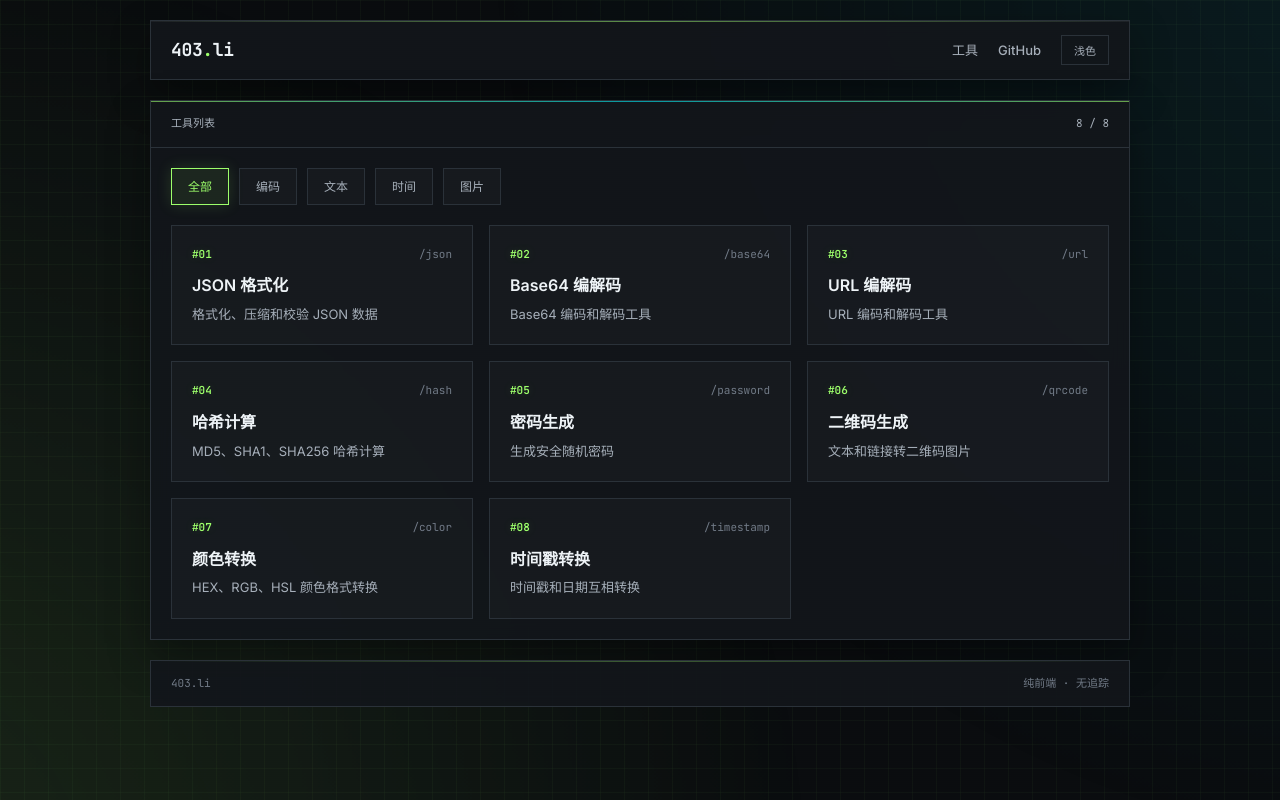
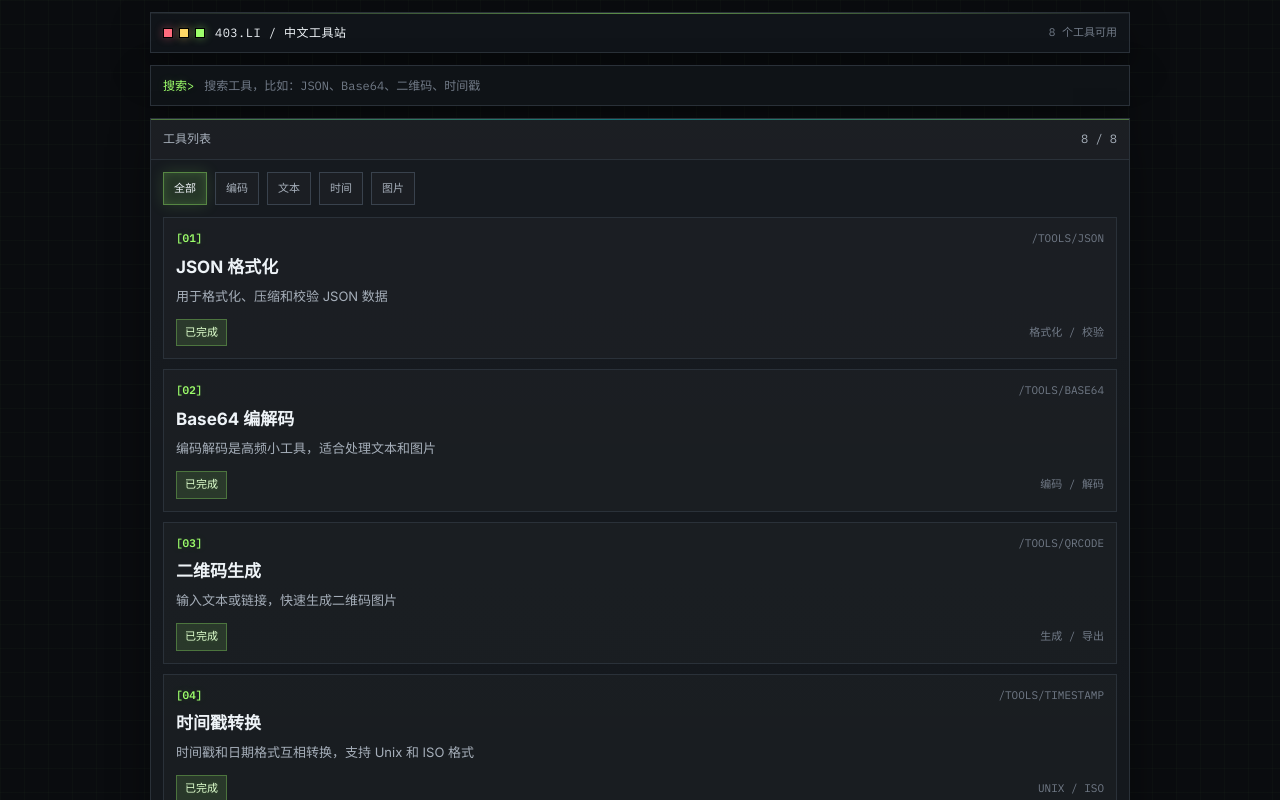
Before and after one commit to Xue-LC/403-li, a Vue app: page / in a window 1280 px wide. Shown: the top 800 px of the page. Built offline with nearby package versions, Linux system fonts and the light colour scheme.

Commit message:
refactor: 参考 HTML 文件简化布局，保留 Topbar+Search

```diff
--- a/src/App.vue
+++ b/src/App.vue
@@ -1,49 +1,91 @@
 <template>
   <div class="app">
-    <!-- 顶部导航 -->
+    <!-- Topbar -->
     <header class="topbar">
-      <a href="/" class="brand">403<span>.</span>li</a>
-      <nav class="nav">
-        <a href="/" class="nav-link">工具</a>
-        <a href="https://github.com" target="_blank" class="nav-link">GitHub</a>
-        <button class="theme-toggle" @click="toggleTheme">{{ isDark ? '浅色' : '深色' }}</button>
-      </nav>
+      <div class="brand">
+        <div class="leds">
+          <span></span>
+          <span></span>
+          <span></span>
+        </div>
+        <span class="brand-text">403.li / 中文工具站</span>
+      </div>
+      <div class="status">{{ filteredTools.length }} 个工具可用</div>
     </header>
 
-    <!-- 工具面板 -->
-    <main class="tool-panel">
-      <div class="panel-head">
+    <!-- Search -->
+    <label class="search">
+      <span class="search-prefix">搜索&gt;</span>
+      <input
+        v-model="searchQuery"
+        placeholder="搜索工具，比如：JSON、Base64、二维码、时间戳"
+        @keyup.enter="handleSearch"
+      />
+    </label>
+
+    <!-- 工具列表 -->
+    <section class="pane">
+      <div class="pane-head">
         <span>工具列表</span>
         <span>{{ filteredTools.length }} / {{ tools.length }}</span>
       </div>
-      <div class="panel-body">
+      <div class="pane-body">
         <!-- 分类标签 -->
-        <div class="tabs">
-          <span class="tab" :class="{ active: activeTab === 'all' }" @click="activeTab = 'all'">全部</span>
-          <span class="tab" :class="{ active: activeTab === 'encoding' }" @click="activeTab = 'encoding'">编码</span>
-          <span class="tab" :class="{ active: activeTab === 'text' }" @click="activeTab = 'text'">文本</span>
-          <span class="tab" :class="{ active: activeTab === 'time' }" @click="activeTab = 'time'">时间</span>
-          <span class="tab" :class="{ active: activeTab === 'image' }" @click="activeTab = 'image'">图片</span>
+        <div class="group-tabs">
+          <span
+            class="tab"
+            :class="{ active: activeTab === 'all' }"
+            @click="activeTab = 'all'"
+          >全部</span>
+          <span
+            class="tab"
+            :class="{ active: activeTab === 'encoding' }"
+            @click="activeTab = 'encoding'"
+          >编码</span>
+          <span
+            class="tab"
+            :class="{ active: activeTab === 'text' }"
+            @click="activeTab = 'text'"
+          >文本</span>
+          <span
+            class="tab"
+            :class="{ active: activeTab === 'time' }"
+            @click="activeTab = 'time'"
+          >时间</span>
+          <span
+            class="tab"
+            :class="{ active: activeTab === 'image' }"
+            @click="activeTab = 'image'"
+          >图片</span>
         </div>
 
-        <!-- 工具网格 -->
-        <div class="tool-grid">
-          <article class="tool-item" v-for="tool in filteredTools" :key="tool.id" @click="navigateTo(tool.path)">
-            <div class="tool-header">
-              <span class="tool-id">#{{ tool.id.toString().padStart(2, '0') }}</span>
-              <span class="tool-path">{{ tool.path }}</span>
+        <!-- 工具卡片列表 -->
+        <div class="tool-list">
+          <article
+            class="tool-card"
+            v-for="tool in filteredTools"
+            :key="tool.id"
+            @click="navigateTo(tool.path)"
+          >
+            <div class="tool-top">
+              <span class="tool-id">[{{ tool.id.toString().padStart(2, '0') }}]</span>
+              <span>{{ tool.path }}</span>
             </div>
             <h3>{{ tool.name }}</h3>
             <p>{{ tool.description }}</p>
+            <div class="tool-foot">
+              <span class="tag">{{ tool.tag }}</span>
+              <span>{{ tool.features }}</span>
+            </div>
           </article>
         </div>
       </div>
-    </main>
+    </section>
 
-    <!-- 页脚 -->
+    <!-- Footer -->
     <footer class="footer">
-      <span>403.li</span>
-      <span>纯前端 · 无追踪</span>
+      <span>403.li // 中文终端工具站</span>
+      <span>纯前端 · 无追踪 · 开源</span>
     </footer>
   </div>
 </template>
@@ -53,39 +95,118 @@ export default {
   name: 'App',
   data() {
     return {
-      isDark: true,
+      searchQuery: '',
       activeTab: 'all',
       tools: [
-        { id: 1, path: '/json', name: 'JSON 格式化', description: '格式化、压缩和校验 JSON 数据', category: 'encoding' },
-        { id: 2, path: '/base64', name: 'Base64 编解码', description: 'Base64 编码和解码工具', category: 'encoding' },
-        { id: 3, path: '/url', name: 'URL 编解码', description: 'URL 编码和解码工具', category: 'encoding' },
-        { id: 4, path: '/hash', name: '哈希计算', description: 'MD5、SHA1、SHA256 哈希计算', category: 'text' },
-        { id: 5, path: '/password', name: '密码生成', description: '生成安全随机密码', category: 'text' },
-        { id: 6, path: '/qrcode', name: '二维码生成', description: '文本和链接转二维码图片', category: 'image' },
-        { id: 7, path: '/color', name: '颜色转换', description: 'HEX、RGB、HSL 颜色格式转换', category: 'image' },
-        { id: 8, path: '/timestamp', name: '时间戳转换', description: '时间戳和日期互相转换', category: 'time' }
+        {
+          id: 1,
+          path: '/tools/json',
+          name: 'JSON 格式化',
+          description: '用于格式化、压缩和校验 JSON 数据',
+          tag: '已完成',
+          features: '格式化 / 校验',
+          category: 'encoding'
+        },
+        {
+          id: 2,
+          path: '/tools/base64',
+          name: 'Base64 编解码',
+          description: '编码解码是高频小工具，适合处理文本和图片',
+          tag: '已完成',
+          features: '编码 / 解码',
+          category: 'encoding'
+        },
+        {
+          id: 3,
+          path: '/tools/qrcode',
+          name: '二维码生成',
+          description: '输入文本或链接，快速生成二维码图片',
+          tag: '已完成',
+          features: '生成 / 导出',
+          category: 'image'
+        },
+        {
+          id: 4,
+          path: '/tools/timestamp',
+          name: '时间戳转换',
+          description: '时间戳和日期格式互相转换，支持 Unix 和 ISO 格式',
+          tag: '已完成',
+          features: 'Unix / ISO',
+          category: 'time'
+        },
+        {
+          id: 5,
+          path: '/tools/url',
+          name: 'URL 编解码',
+          description: 'URL 编码和解码，处理特殊字符和中文',
+          tag: '已完成',
+          features: '编码 / 解码',
+          category: 'encoding'
+        },
+        {
+          id: 6,
+          path: '/tools/hash',
+          name: '哈希计算',
+          description: '计算 MD5、SHA1、SHA256 等哈希值',
+          tag: '已完成',
+          features: 'MD5 / SHA',
+          category: 'text'
+        },
+        {
+          id: 7,
+          path: '/tools/password',
+          name: '密码生成',
+          description: '生成安全随机密码，支持自定义长度和字符集',
+          tag: '已完成',
+          features: '生成 / 复制',
+          category: 'text'
+        },
+        {
+          id: 8,
+          path: '/tools/color',
+          name: '颜色转换',
+          description: 'HEX、RGB、HSL 颜色格式互相转换',
+          tag: '已完成',
+          features: 'HEX / RGB',
+          category: 'image'
+        }
       ]
     }
   },
   computed: {
     filteredTools() {
-      if (this.activeTab === 'all') {
-        return this.tools
+      let result = this.tools
+
+      // 按分类筛选
+      if (this.activeTab !== 'all') {
+        result = result.filter(tool => tool.category === this.activeTab)
       }
-      return this.tools.filter(tool => tool.category === this.activeTab)
+
+      // 按搜索词筛选
+      if (this.searchQuery.trim()) {
+        const query = this.searchQuery.toLowerCase()
+        result = result.filter(tool =>
+          tool.name.toLowerCase().includes(query) ||
+          tool.description.toLowerCase().includes(query) ||
+          tool.features.toLowerCase().includes(query)
+        )
+      }
+
+      return result
     }
   },
   methods: {
     navigateTo(path) {
-      this.$router.push('/tools' + path)
+      this.$router.push(path)
     },
-    toggleTheme() {
-      this.isDark = !this.isDark
-      document.documentElement.setAttribute('data-theme', this.isDark ? '' : 'light')
+    handleSearch() {
+      // 搜索已实时过滤，这里可以添加额外逻辑
+      console.log('搜索:', this.searchQuery)
     }
   }
 }
 </script>
 
 <style scoped>
+/* 样式在全局 styles.css */
 </style>
--- a/src/assets/styles.css
+++ b/src/assets/styles.css
@@ -1,67 +1,71 @@
-/* 403.li - 帅气终端风格 */
-@import url('https://fonts.googleapis.com/css2?family=JetBrains+Mono:wght@400;500;600;700&family=Inter:wght@400;500;600;700&display=swap');
+/* 403.li - 终端像素风格 (参考 factory-terminal-pixel-tools-zh-mobile.html) */
+@import url('https://fonts.googleapis.com/css2?family=IBM+Plex+Mono:wght@400;500;600&family=Inter:wght@400;500;600;700&display=swap');
 
 :root {
   --bg: #0a0c0f;
   --panel: #12161b;
+  --panel-2: #0f1317;
   --line: #2a3139;
   --line-strong: #39424d;
   --text: #eef3f7;
   --muted: #a6afba;
   --dim: #717a87;
   --green: #9dff6b;
-  --green-glow: rgba(157, 255, 107, 0.15);
-  --green-soft: rgba(157, 255, 107, 0.08);
+  --green-soft: rgba(157,255,107,0.12);
+  --green-glow: rgba(157,255,107,0.15);
+  --red: #ff6b7d;
+  --amber: #ffd866;
   --cyan: #00f0ff;
   --shadow: 0 16px 38px rgba(0,0,0,0.34);
-  --mono: "JetBrains Mono", Consolas, monospace;
-  --sans: "Inter", system-ui, sans-serif;
+  --mono: "IBM Plex Mono", "JetBrains Mono", Consolas, monospace;
+  --sans: "Inter", "PingFang SC", "Noto Sans SC", "Microsoft YaHei", system-ui, sans-serif;
   --max: 980px;
 }
 
 [data-theme="light"] {
   --bg: #f6f8fa;
   --panel: #ffffff;
+  --panel-2: #f1f5f9;
   --line: #d0d7de;
   --line-strong: #c4cdd5;
   --text: #1e293b;
   --muted: #64748b;
   --dim: #94a3b8;
   --green: #16a34a;
-  --green-glow: rgba(22, 163, 74, 0.1);
-  --green-soft: rgba(22, 163, 74, 0.06);
+  --green-soft: rgba(22,163,74,0.08);
+  --green-glow: rgba(22,163,74,0.1);
+  --red: #dc2626;
+  --amber: #d97706;
   --shadow: 0 16px 38px rgba(0,0,0,0.1);
 }
 
 * { box-sizing: border-box; margin: 0; padding: 0; }
 
-html, body { min-height: 100vh; }
-
-body {
+html, body {
+  background:
+    linear-gradient(rgba(157,255,107,0.02) 1px, transparent 1px),
+    linear-gradient(90deg, rgba(157,255,107,0.02) 1px, transparent 1px),
+    var(--bg);
+  background-size: 24px 24px, 24px 24px, auto;
+  color: var(--text);
   font-family: var(--sans);
   font-size: 14px;
   line-height: 1.6;
-  color: var(--text);
-  background:
-    linear-gradient(rgba(157, 255, 107, 0.03) 1px, transparent 1px),
-    linear-gradient(90deg, rgba(157, 255, 107, 0.03) 1px, transparent 1px),
-    var(--bg);
-  background-size: 24px 24px, 24px 24px, auto;
-  position: relative;
+  min-height: 100vh;
 }
 
-/* 扫描线 */
 body::before {
   content: "";
   position: fixed;
   inset: 0;
   pointer-events: none;
-  background: repeating-linear-gradient(0deg, rgba(157, 255, 107, 0.015) 0px, rgba(157, 255, 107, 0.015) 1px, transparent 1px, transparent 2px);
-  opacity: 0.6;
+  background: linear-gradient(rgba(255,255,255,0.02) 50%, rgba(0,0,0,0.02) 50%);
+  background-size: 100% 4px;
+  opacity: 0.12;
+  mix-blend-mode: soft-light;
   z-index: 9999;
 }
 
-/* 光晕背景 */
 body::after {
   content: "";
   position: fixed;
@@ -69,36 +73,37 @@ body::after {
   left: -50%;
   width: 200%;
   height: 200%;
-  background: radial-gradient(circle at 20% 80%, var(--green-glow) 0%, transparent 40%), radial-gradient(circle at 80% 20%, rgba(0, 240, 255, 0.1) 0%, transparent 40%);
+  background: radial-gradient(circle at 20% 80%, var(--green-glow) 0%, transparent 40%);
   pointer-events: none;
   z-index: -1;
   animation: pulse 8s ease-in-out infinite;
 }
 
 @keyframes pulse {
-  0%, 100% { opacity: 0.5; transform: scale(1); }
-  50% { opacity: 0.8; transform: scale(1.05); }
+  0%, 100% { opacity: 0.3; }
+  50% { opacity: 0.6; }
 }
 
 .app {
-  width: min(var(--max), calc(100vw - 24px));
+  width: min(var(--max), calc(100vw - 16px));
   margin: 0 auto;
-  padding: 20px 0 32px;
+  padding: 12px 0 20px;
   position: relative;
   z-index: 1;
 }
 
-/* 顶部导航 */
+/* === Topbar === */
 .topbar {
   border: 1px solid var(--line);
-  background: rgba(18, 22, 27, 0.95);
+  background: rgba(18,22,27,0.94);
   backdrop-filter: blur(10px);
   box-shadow: var(--shadow), inset 0 1px 0 rgba(255,255,255,0.05);
   display: flex;
   align-items: center;
   justify-content: space-between;
-  padding: 14px 20px;
-  margin-bottom: 20px;
+  gap: 12px;
+  padding: 10px 12px;
+  flex-wrap: wrap;
   position: relative;
 }
 
@@ -113,67 +118,102 @@ body::after {
   opacity: 0.5;
 }
 
+[data-theme="light"] .topbar {
+  background: rgba(255,255,255,0.94);
+}
+
 .brand {
+  display: inline-flex;
+  align-items: center;
+  gap: 10px;
+  min-width: 0;
   font-family: var(--mono);
-  font-size: 18px;
-  font-weight: 700;
+  font-size: 12px;
+  text-transform: uppercase;
+  letter-spacing: 0.04em;
   color: var(--text);
   text-decoration: none;
-  letter-spacing: -0.02em;
 }
 
-.brand span {
-  color: var(--green);
-  text-shadow: 0 0 20px var(--green-glow);
+.leds {
+  display: inline-flex;
+  gap: 6px;
+  flex: 0 0 auto;
 }
 
-.nav {
+.leds span {
+  width: 10px;
+  height: 10px;
+  border: 1px solid #000;
+  box-shadow: inset -1px -1px 0 rgba(0,0,0,0.3);
+}
+
+.leds span:nth-child(1) { background: var(--red); box-shadow: 0 0 8px rgba(255,107,125,0.4); }
+.leds span:nth-child(2) { background: var(--amber); box-shadow: 0 0 8px rgba(255,216,102,0.4); }
+.leds span:nth-child(3) { background: var(--green); box-shadow: 0 0 8px rgba(157,255,107,0.4); }
+
+.brand-text {
+  overflow: hidden;
+  text-overflow: ellipsis;
+  white-space: nowrap;
+}
+
+.status {
+  color: var(--dim);
+  font-family: var(--mono);
+  font-size: 11px;
+  white-space: nowrap;
+}
+
+/* === Search === */
+.search {
+  margin-top: 12px;
+  border: 1px solid var(--line);
+  background: var(--panel-2);
+  box-shadow: var(--shadow);
   display: flex;
   align-items: center;
-  gap: 20px;
+  gap: 10px;
+  padding: 10px 12px;
+  font-family: var(--mono);
+  position: relative;
+  transition: all 0.2s;
 }
 
-.nav-link {
-  color: var(--muted);
-  text-decoration: none;
-  font-size: 13px;
-  font-weight: 500;
-  transition: all 0.2s;
-  position: relative;
+.search:focus-within {
+  border-color: var(--line-strong);
+  box-shadow: var(--shadow), 0 0 20px var(--green-glow);
 }
 
-.nav-link:hover {
+.search-prefix {
   color: var(--green);
+  font-size: 12px;
+  white-space: nowrap;
   text-shadow: 0 0 10px var(--green-glow);
 }
 
-.theme-toggle {
+.search input {
+  width: 100%;
+  border: 0;
+  outline: 0;
   background: transparent;
-  border: 1px solid var(--line);
-  color: var(--muted);
-  padding: 6px 12px;
+  color: var(--text);
   font-family: var(--mono);
-  font-size: 11px;
-  cursor: pointer;
-  transition: all 0.2s;
+  font-size: 12px;
 }
 
-.theme-toggle:hover {
-  color: var(--green);
-  border-color: var(--green);
-  box-shadow: 0 0 15px var(--green-glow);
-}
+.search input::placeholder { color: var(--dim); }
 
-/* 工具面板 */
-.tool-panel {
+/* === Pane === */
+.pane {
+  margin-top: 12px;
   border: 1px solid var(--line);
-  background: rgba(18, 22, 27, 0.95);
-  backdrop-filter: blur(10px);
+  background: linear-gradient(180deg, rgba(255,255,255,0.02), rgba(255,255,255,0.00)), var(--panel);
   box-shadow: var(--shadow);
   position: relative;
 }
 
-.tool-panel::before {
+.pane::before {
   content: "";
   position: absolute;
   top: 0;
@@ -181,72 +221,78 @@ body::after {
   right: 0;
   height: 1px;
   background: linear-gradient(90deg, var(--green), var(--cyan), var(--green));
-  opacity: 0.6;
+  opacity: 0.4;
 }
 
-.panel-head {
-  padding: 14px 20px;
+.pane-head {
+  padding: 10px 12px;
   border-bottom: 1px solid var(--line);
   display: flex;
   justify-content: space-between;
   align-items: center;
+  gap: 10px;
   font-family: var(--mono);
-  font-size: 11px;
+  font-size: 12px;
   color: var(--muted);
   text-transform: uppercase;
+  background: rgba(255,255,255,0.02);
 }
 
-.panel-body {
-  padding: 20px;
+.pane-body {
+  padding: 12px;
 }
 
-/* 分类标签 */
-.tabs {
+/* === Group Tabs === */
+.group-tabs {
   display: flex;
-  gap: 10px;
+  gap: 8px;
   flex-wrap: wrap;
-  margin-bottom: 20px;
+  margin-bottom: 12px;
 }
 
 .tab {
-  border: 1px solid var(--line);
+  border: 1px solid var(--line-strong);
   background: rgba(255,255,255,0.02);
   color: var(--muted);
-  padding: 8px 16px;
-  font-size: 12px;
+  padding: 7px 10px;
+  font-family: var(--mono);
+  font-size: 11px;
+  text-transform: uppercase;
   cursor: pointer;
   transition: all 0.2s;
+  position: relative;
+  overflow: hidden;
 }
 
 .tab:hover {
   color: var(--text);
-  border-color: var(--line-strong);
+  border-color: var(--line);
 }
 
 .tab.active {
-  color: var(--green);
-  border-color: var(--green);
+  color: var(--text);
+  border-color: rgba(157,255,107,0.4);
   background: var(--green-soft);
-  box-shadow: 0 0 15px var(--green-glow);
+  box-shadow: 0 0 15px var(--green-glow), inset 0 0 10px var(--green-glow);
 }
 
-/* 工具网格 */
-.tool-grid {
+/* === Tool List === */
+.tool-list {
   display: grid;
-  grid-template-columns: repeat(auto-fill, minmax(280px, 1fr));
-  gap: 16px;
+  gap: 10px;
 }
 
-.tool-item {
+.tool-card {
   border: 1px solid var(--line);
   background: rgba(255,255,255,0.02);
-  padding: 20px;
+  padding: 12px;
   cursor: pointer;
   transition: all 0.3s;
   position: relative;
+  overflow: hidden;
 }
 
-.tool-item::before {
+.tool-card::before {
   content: "";
   position: absolute;
   inset: 0;
@@ -259,23 +305,27 @@ body::after {
   transition: opacity 0.3s;
 }
 
-.tool-item:hover {
+.tool-card:hover {
   border-color: transparent;
-  background: rgba(157, 255, 107, 0.03);
+  background: rgba(157,255,107,0.03);
   box-shadow: 0 0 30px var(--green-glow);
   transform: translateY(-2px);
 }
 
-.tool-item:hover::before {
+.tool-card:hover::before {
   opacity: 0.5;
 }
 
-.tool-header {
+.tool-top {
   display: flex;
   justify-content: space-between;
-  margin-bottom: 10px;
+  gap: 10px;
+  align-items: center;
+  margin-bottom: 8px;
   font-family: var(--mono);
   font-size: 11px;
+  color: var(--dim);
+  text-transform: uppercase;
 }
 
 .tool-id {
@@ -284,81 +334,91 @@ body::after {
   text-shadow: 0 0 10px var(--green-glow);
 }
 
-.tool-path {
-  color: var(--dim);
-}
-
-.tool-item h3 {
-  font-size: 16px;
-  font-weight: 600;
-  margin-bottom: 6px;
+.tool-card h3 {
+  margin: 0 0 6px;
+  font-size: 17px;
+  line-height: 1.35;
   color: var(--text);
 }
 
-.tool-item p {
+.tool-card p {
+  margin: 0;
+  color: var(--muted);
+  line-height: 1.7;
   font-size: 13px;
-  color: var(--muted);
-  line-height: 1.5;
 }
 
-/* 页脚 */
-.footer {
-  margin-top: 20px;
-  border: 1px solid var(--line);
-  background: rgba(18, 22, 27, 0.95);
-  padding: 14px 20px;
+.tool-foot {
+  margin-top: 12px;
   display: flex;
   justify-content: space-between;
+  gap: 8px;
+  align-items: center;
+  flex-wrap: wrap;
   font-family: var(--mono);
   font-size: 11px;
   color: var(--dim);
-  position: relative;
+  text-transform: uppercase;
 }
 
-.footer::before {
-  content: "";
-  position: absolute;
-  top: 0;
-  left: 0;
-  right: 0;
-  height: 1px;
-  background: linear-gradient(90deg, transparent, var(--green), transparent);
-  opacity: 0.3;
+.tag {
+  display: inline-flex;
+  align-items: center;
+  gap: 6px;
+  padding: 4px 8px;
+  border: 1px solid rgba(157,255,107,0.3);
+  background: var(--green-soft);
+  color: #defecd;
+  text-shadow: 0 0 5px var(--green-glow);
 }
 
-/* 响应式 */
+[data-theme="light"] .tag {
+  border-color: rgba(22,163,74,0.3);
+  color: #166534;
+  text-shadow: none;
+}
+
+/* === Footer === */
+.footer {
+  margin-top: 12px;
+  border: 1px solid var(--line);
+  background: rgba(255,255,255,0.02);
+  padding: 10px 12px;
+  display: flex;
+  justify-content: space-between;
+  gap: 10px;
+  flex-wrap: wrap;
+  font-family: var(--mono);
+  font-size: 11px;
+  color: var(--dim);
+  text-transform: uppercase;
+}
+
+/* === Responsive === */
 @media (max-width: 640px) {
   .app {
-    width: calc(100vw - 20px);
-    padding: 12px 0 20px;
+    width: min(var(--max), calc(100vw - 12px));
   }
 
   .topbar {
-    padding: 12px 16px;
-    flex-direction: column;
-    gap: 12px;
     align-items: flex-start;
   }
 
-  .nav {
+  .status {
     width: 100%;
-    justify-content: space-between;
+    text-align: right;
   }
 
-  .tool-grid {
-    grid-template-columns: 1fr;
-  }
-
-  .tabs {
-    gap: 8px;
+  .group-tabs {
+    gap: 6px;
   }
 
   .tab {
-    padding: 6px 12px;
-    font-size: 11px;
+    padding: 6px 8px;
+    font-size: 10px;
   }
 
-  .panel-body {
-    padding: 16px;
+  .tool-card h3 {
+    font-size: 15px;
   }
 }
```
